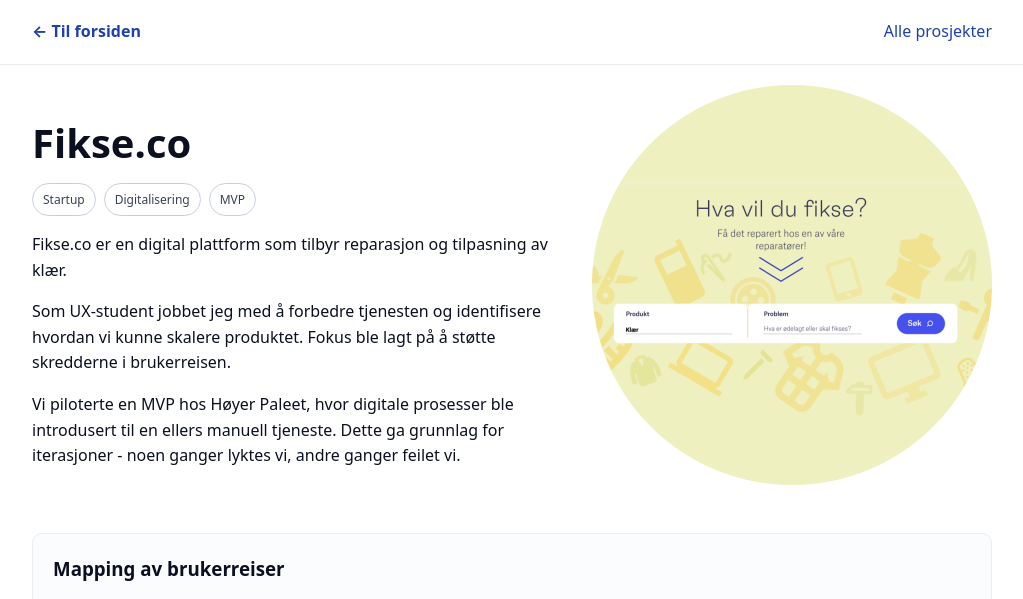
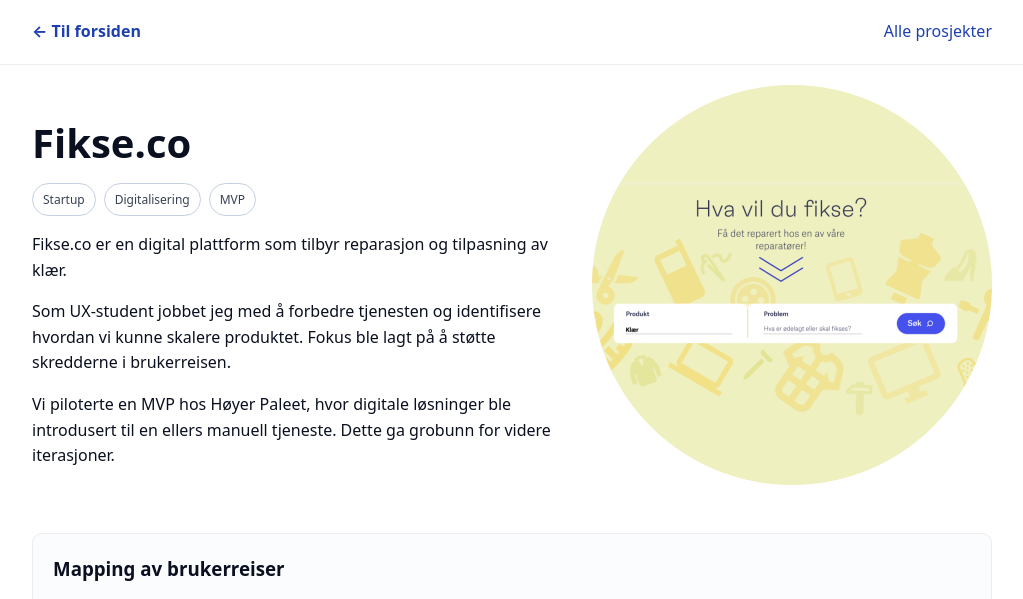
Before and after one commit to jonasady/portfolio, a plain HTML site: page fikse.html in a window 1280 px wide. Shown: the top 599 px of the page, without its empty margins (128-1151 px from the left). Drawn offline with Linux system fonts and the light colour scheme.

Commit message:
Update fikse.html

```diff
--- a/fikse.html
+++ b/fikse.html
@@ -215,9 +215,9 @@
             skredderne i brukerreisen.
           </p>
           <p>
-            Vi piloterte en MVP hos Høyer Paleet, hvor digitale prosesser ble
-            introdusert til en ellers manuell tjeneste. Dette ga grunnlag for
-            iterasjoner - noen ganger lyktes vi, andre ganger feilet vi.
+            Vi piloterte en MVP hos Høyer Paleet, hvor digitale løsninger ble
+            introdusert til en ellers manuell tjeneste. Dette ga grobunn for videre
+            iterasjoner.
           </p>
         </div>
         <div class="hero-media">
```
